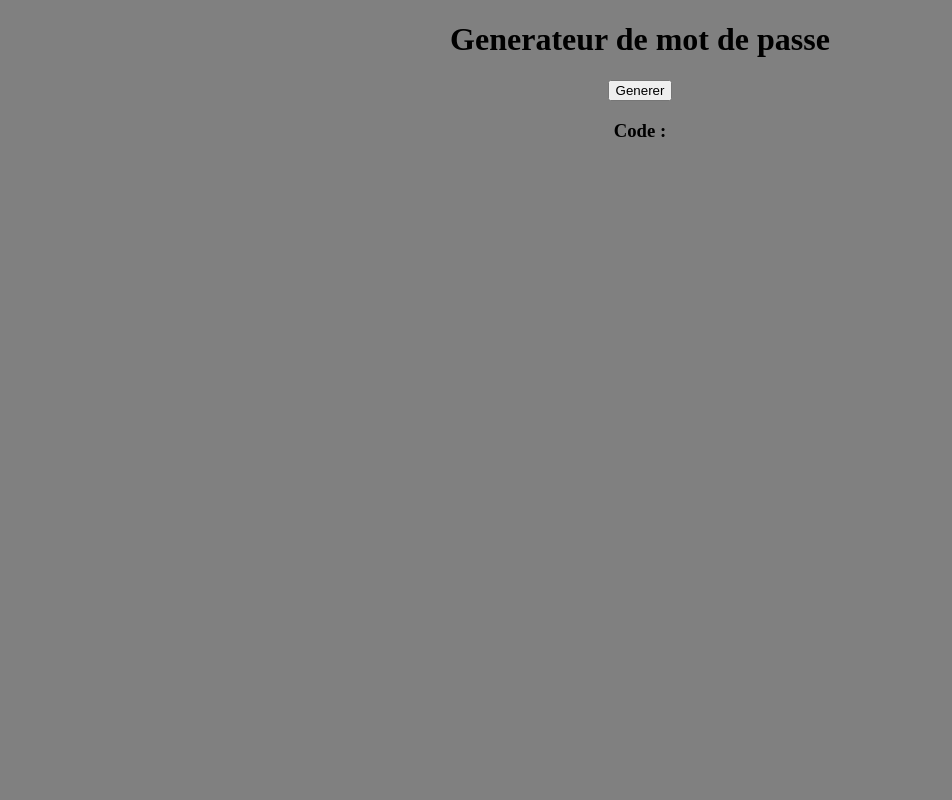
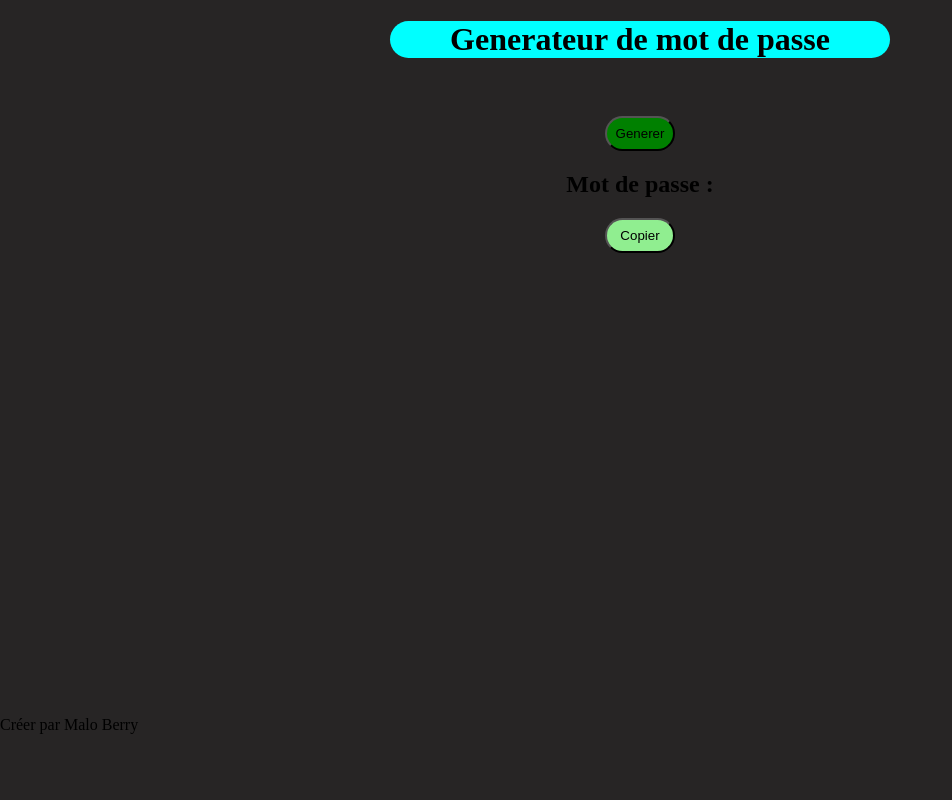
Before and after one commit to ChamallowGamer/password-generator, a plain HTML site: page index.html in a window 1280 px wide. Shown: the whole page, without its empty margins (0-952 px from the left). Drawn offline with Linux system fonts and the light colour scheme.

Commit message:
Code V1.1

```diff
--- a/index.css
+++ b/index.css
@@ -1,3 +1,47 @@
 body{
-    background-color: grey;
+    background-color: #272525;
 }
+
+p.footer{
+    text-align: right;
+    padding: 70 0;
+}
+
+h1{
+    background-color: aqua;
+    border-radius: 30px;
+    width: 500px;
+}
+
+footer{
+    position:fixed;
+    bottom:0;
+    left:0;
+    height:100px;
+}
+
+button.generer{
+    border-radius: 30px;
+    background-color: green;
+    width: 70px;
+    height: 35px;
+}
+
+button.generer:hover{
+    background-color: blue;
+    width: 80px;
+    height: 40px;
+}
+
+button.copier{
+    border-radius: 30px;
+    background-color: lightgreen;
+    width: 70px;
+    height: 35px;
+}
+
+button.copier:hover{
+    background-color: aqua;
+    width: 80px;
+    height: 40px;
+}
--- a/index.html
+++ b/index.html
@@ -10,13 +10,17 @@
 <body>
     <div align="center">
         <h1>Generateur de mot de passe</h1>
-        <button onclick="generer()">Generer</button>
-        <h3>Code :</h3>
+        <br><br>
+        <button onclick="generer()" class="generer">Generer</button>
+        <h2>Mot de passe :</h3>
         <p id="mdp"></p>
+        <button onclick="copier()" class="copier">Copier</button>
 
     </div>
 
-
+    <footer>
+        <p id="footer">Créer par Malo Berry</p>
+    </footer>
     <script src="./index.js"></script>
 </body>
 </html>
--- a/index.js
+++ b/index.js
@@ -45,4 +45,9 @@ function generer() {
     text.innerHTML = mdp;
 }
 
+function copier() {
+    var text = document.getElementById("mdp");
+    navigator.clipboard.writeText(text.innerHTML)
+}
+
 //Autheur : Malo Berry
```
